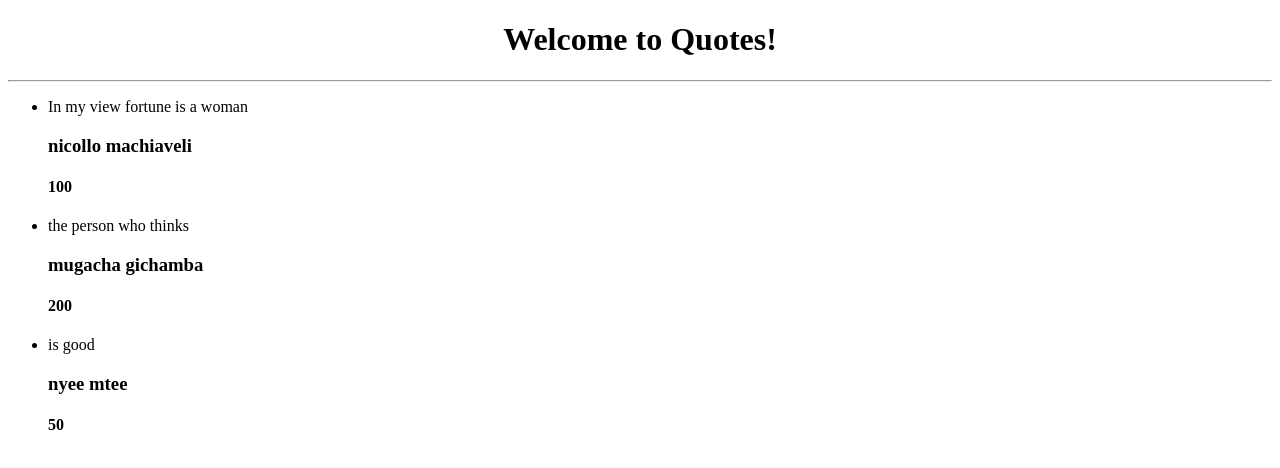
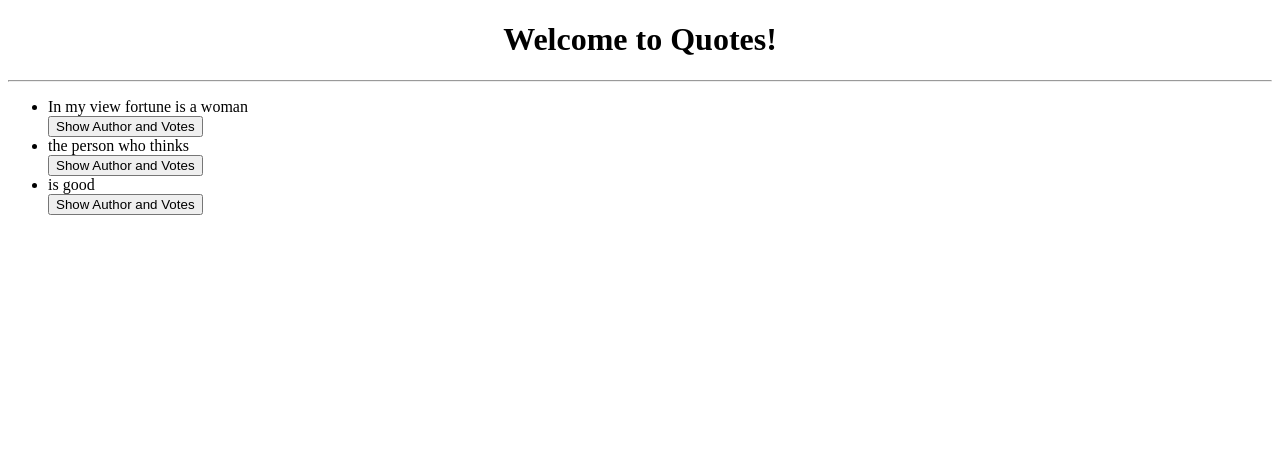
Before and after one commit to MugachaGichamba/Quotes, an Angular app: page / in a window 1280 px wide. Shown: the top 468 px of the page. Built offline with nearby package versions, Linux system fonts and the light colour scheme.

Commit message:
Added button to toggle the additional details of each quote when clicked

```diff
--- a/src/app/quote.ts
+++ b/src/app/quote.ts
@@ -1,5 +1,9 @@
 export class Quote {
+    public details: boolean;
     constructor(public name: string,
     public author:string,
-    public votes:number) { }
+    public votes:number,
+    ) {
+        this.details=false;
+    }
 }
--- a/src/app/quote/quote.component.html
+++ b/src/app/quote/quote.component.html
@@ -8,9 +8,10 @@
 
 
 <ul>
-    <div *ngFor='let quote of quotes'>
+    <div *ngFor='let quote of quotes; let i = index'>
         <li>{{quote.name}}</li>
-        <app-quote-details [quote]='quote'></app-quote-details>
+        <button (click)='toogleDetails(i)'>Show Author and Votes</button>
+        <app-quote-details *ngIf="quote.details" [quote]='quote'></app-quote-details>
     </div>
 </ul>
 <!--  <p *ngIf='quote.length > 5'>You have the most quotes</p> -->
--- a/src/app/quote/quote.component.ts
+++ b/src/app/quote/quote.component.ts
@@ -13,6 +13,11 @@ export class QuoteComponent implements OnInit {
     new Quote('is good' , "nyee mtee", 50),
 
   ]
+
+  toogleDetails(index){
+    console.log("fikad")
+    this.quotes[index].details = !this.quotes[index].details;
+  }
   constructor() { }
 
   ngOnInit() {
```
